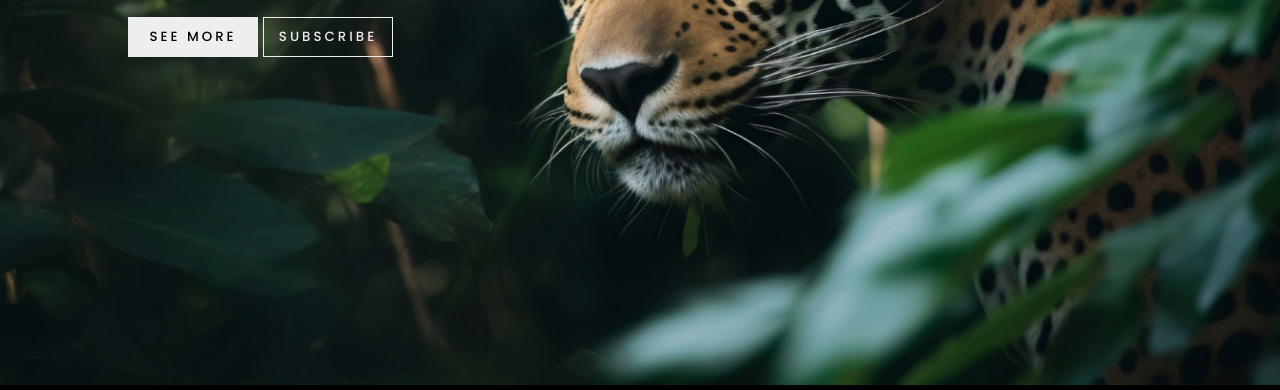
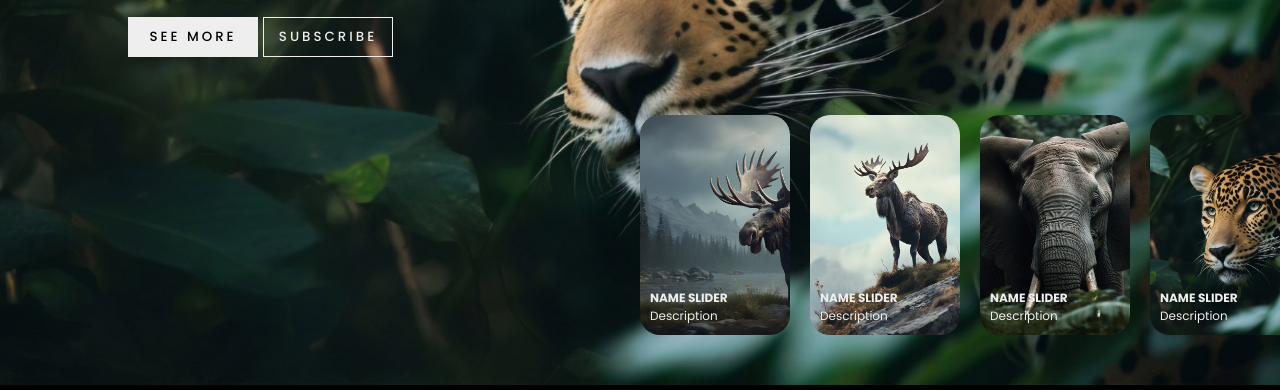
Before and after one commit to thalescarrascal/Create-A-Slider-Crazy-Effects-Using-HTML-CSS-And-Javascript, a plain HTML site: page index.html in a window 1280 px wide. Shown: the part 415-805 px from the top of the page. Drawn offline with Linux system fonts and the light colour scheme.

Commit message:
feat: Create and Design List thumbnail  Carousel Slider

```diff
--- a/index.html
+++ b/index.html
@@ -88,7 +88,53 @@
                 </div>
             </div>
         </div>
-    </div>
+        <!-- thubmnail -->
+        <div class="thumbnail">
+            <div class="item">
+                <img src="image/img1.jpg">
+                <div class="content">
+                    <div class="title">
+                        NAME SLIDER
+                    </div>
+                    <div class="des">
+                        Description
+                    </div>
+                </div>
+            </div>
+            <div class="item">
+                <img src="image/img2.jpg">
+                <div class="content">
+                    <div class="title">
+                        NAME SLIDER
+                    </div>
+                    <div class="des">
+                        Description
+                    </div>
+                </div>
+            </div>
+            <div class="item">
+                <img src="image/img3.jpg">
+                <div class="content">
+                    <div class="title">
+                        NAME SLIDER
+                    </div>
+                    <div class="des">
+                        Description
+                    </div>
+                </div>
+            </div>
+            <div class="item">
+                <img src="image/img4.jpg">
+                <div class="content">
+                    <div class="title">
+                        NAME SLIDER
+                    </div>
+                    <div class="des">
+                        Description
+                    </div>
+                </div>
+            </div>
+        </div>
     <script src="app.js"></script>
 </body>
 </html>
--- a/style.css
+++ b/style.css
@@ -83,3 +83,34 @@ header a{
     color: #eee;
     border: 1px solid #eee;
 }
+/* thumbnail */
+.thumbnail{
+    position: absolute;
+    bottom: 50px;
+    left: 50%;
+    width: max-content;
+    z-index: 100;
+    display: flex;
+    gap: 20px;
+}
+.thumbnail .item{
+    width: 150px;
+    height: 220px;
+    flex-shrink: 0;
+    position: relative;
+}
+.thumbnail .item img{
+    width: 100%;
+    height: 100%;
+    object-fit: cover;
+    border-radius: 20px;
+}
+.thumbnail .item .content{
+    position: absolute;
+    bottom: 10px;
+    left: 10px;
+    right: 10px;
+}
+.thumbnail .item .content .title{
+    font-weight: bold;
+}
```
